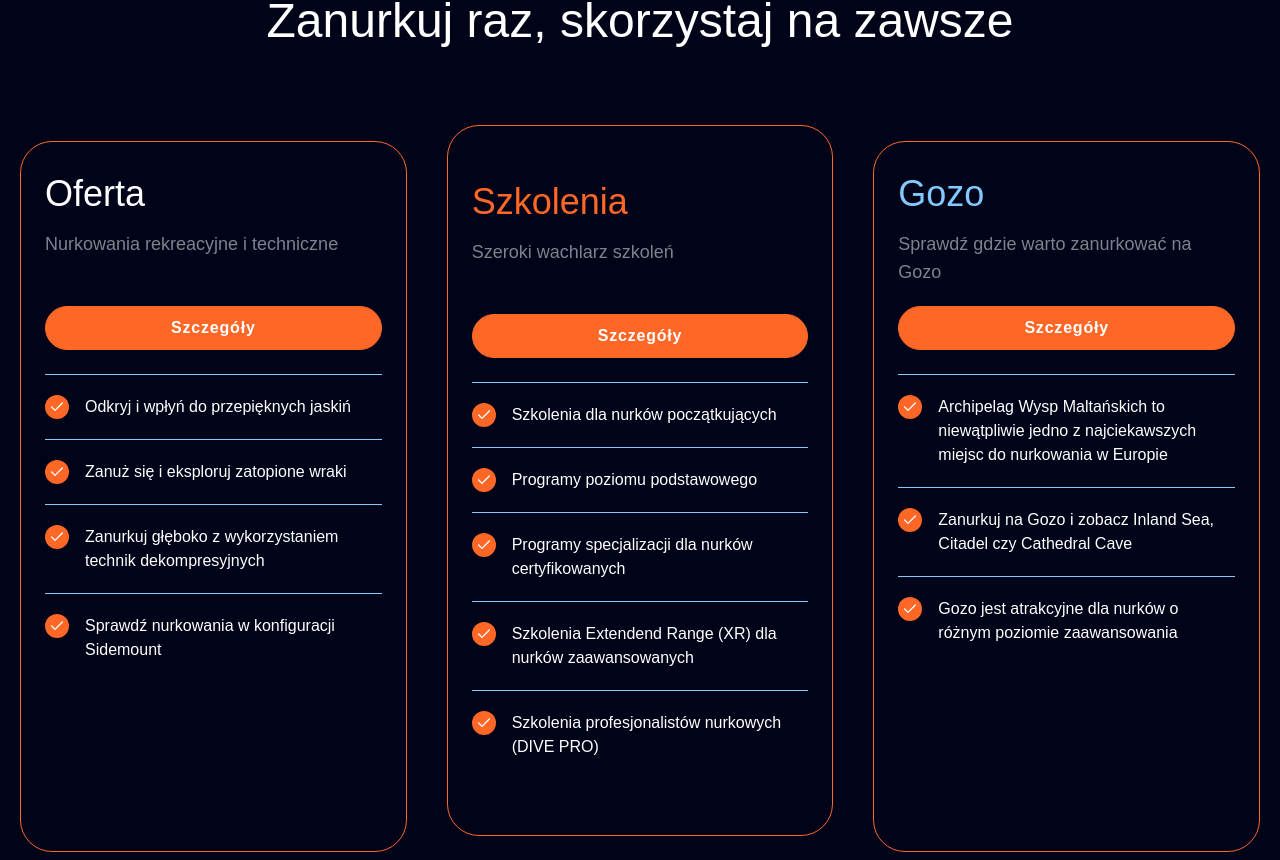
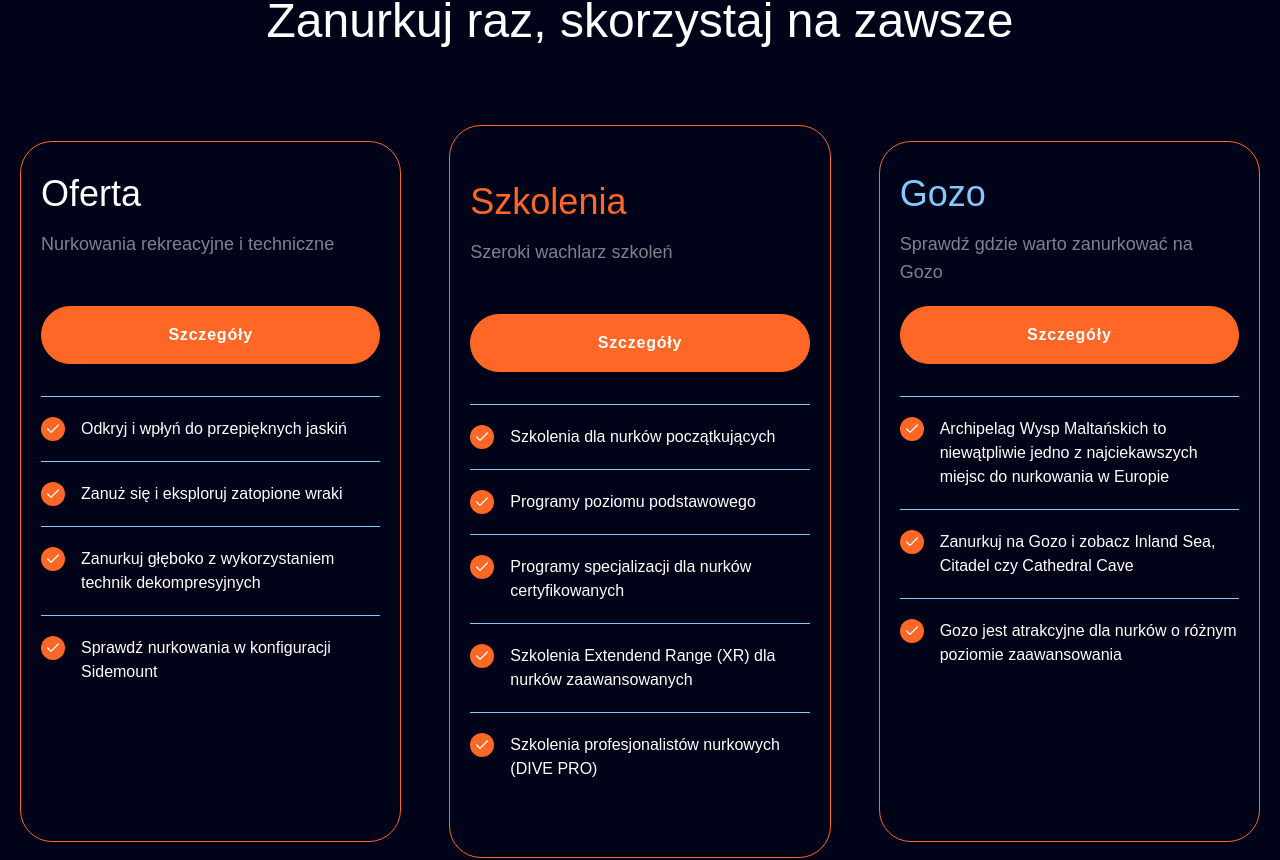
Before and after one commit to MattFvnDev/Diveworld, a React (Vite) app: page / in a window 1280 px wide. Shown: the part 2178-3038 px from the top of the page. Built offline with nearby package versions, Linux system fonts and the light colour scheme.

Commit message:
Features container, Card, Link, Heading,  style adjustment

```diff
--- a/src/components/Features.jsx
+++ b/src/components/Features.jsx
@@ -66,25 +66,25 @@ const Features = () => {
           </h2>
         </div>
         <div className="mx-auto max-w-screen-xl lg:max-w-screen-2xl">
-          <div className="grid gap-10 lg:grid-cols-3 md:grid-cols-2 grid-cols-1">
+          <div className="grid gap-10 grid-cols-1 md:grid-cols-2 lg:grid-cols-3 xl:gap-12">
             {diveWorldFeatures.map((feature) => (
               <Card
                 key={feature.id}
-                className="border w-[18rem] max-lg:w-full h-full px-6 border-accent rounded-[2rem] lg:w-auto even:py-14 odd:py-8 odd:my-4 [&>h4]:first:text-default [&>h4]:even:text-accent [&>h4]:last:text-active"
+                className="border shadow-none transition-shadow duration-300 delay-150 ease-in-out px-5 border-accent rounded-[2rem] even:py-14 odd:py-8 odd:my-4 [&>h3]:first:text-default [&>h3]:even:text-accent [&>h3]:last:text-active hover:shadow-[0px_0px_25px_1px_rgba(130,201,255,1)] cursor-pointer"
               >
-                <h4 className="mb-4 text-3xl lg:text-4xl font-grotesk">
+                <h3 className="mb-4 text-3xl lg:text-4xl font-grotesk">
                   {feature.title}
-                </h4>
+                </h3>
                 <p className="min-h-[4rem] mb-3 text-default/50 lg:text-lg">
                   {feature.description}
                 </p>
                 <Link
                   to={`${feature.path}`}
-                  className="relative rounded-full inline-flex items-center justify-center h-11 transition-colors bg-accent border border-accent px-7 w-full mb-6 hover:bg-transparent hover:text-active font-semibold tracking-wider"
+                  className="relative rounded-full inline-flex items-center justify-center py-4 px-8 transition-colors bg-accent border border-accent w-full mb-6 lg:mb-8 hover:bg-transparent hover:text-active font-semibold tracking-wider"
                 >
                   Szczegóły
                 </Link>
-                <FeaturesList feature={feature}/>
+                <FeaturesList feature={feature} />
               </Card>
             ))}
           </div>
```
